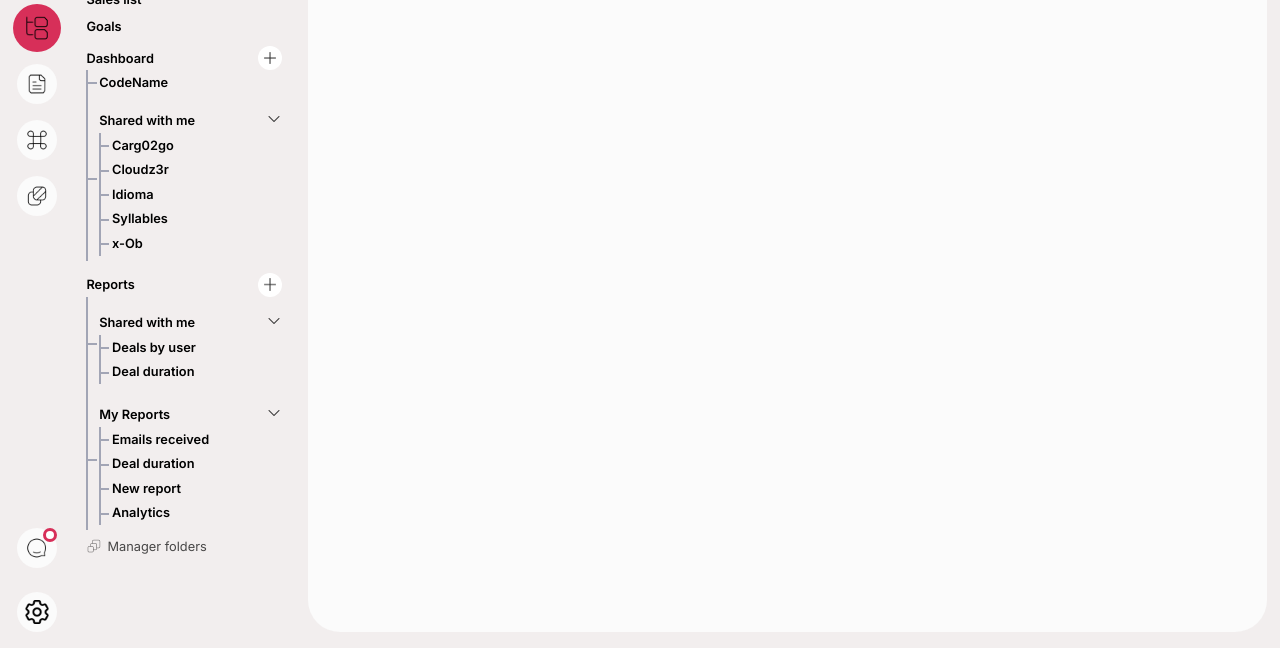
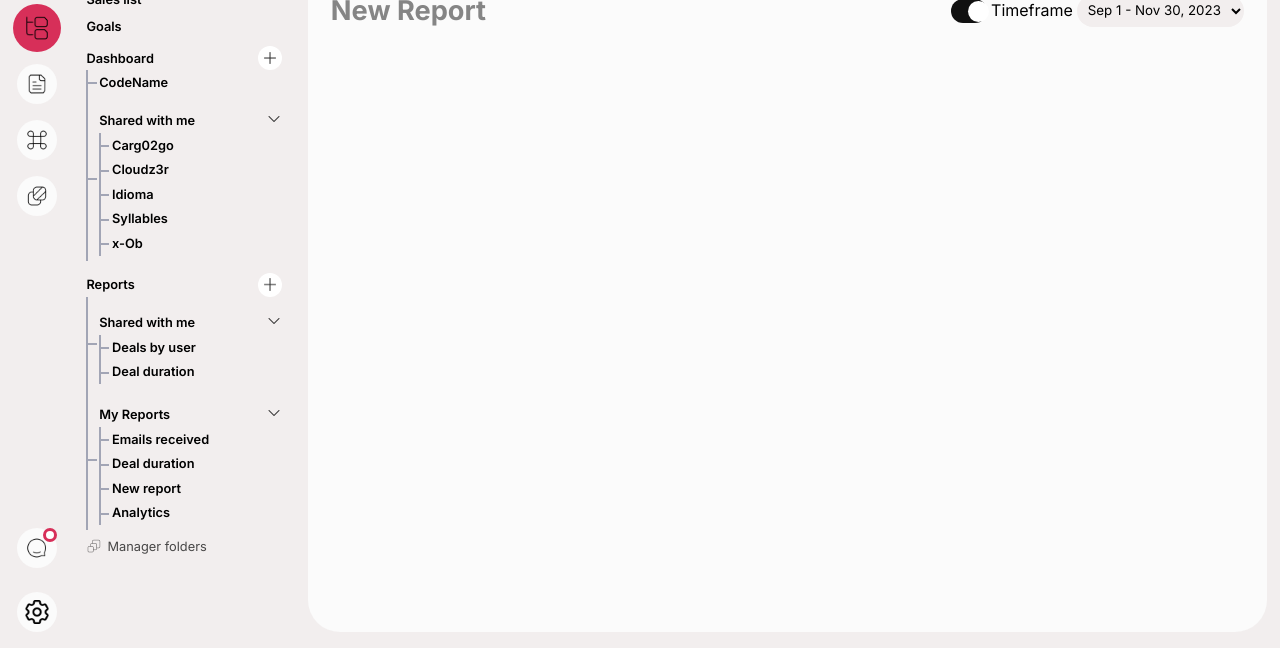
Before and after one commit to code-vedant/Assignment_Acorn_Globus, a plain HTML site: page index.html in a window 1280 px wide. Shown: the part 152-800 px from the top of the page. Drawn offline with Linux system fonts and the light colour scheme.

Commit message:
report data name

```diff
--- a/index.html
+++ b/index.html
@@ -205,7 +205,22 @@
                             </button>
                         </div>
                     </div>
-                    <div></div>
+                    <div class="reports-metadata-section">
+                        <h2 class="report-name">New Report</h2>
+                        <div class="date-range">
+                            <div class="switch">
+                                <input type="checkbox" checked>
+                                <span class="slider"></span>
+                            </div>
+                            <label for="switch">Timeframe</label>
+                            <select name="date-range" class="date-select">
+                                <option value="last-7-days">Sep 1 - Nov 30, 2023</option>
+                            </select>
+                        </div>
+                    </div>
+                    <div class="revenue-section">
+
+                    </div>
                     <div></div>
                     <div></div>
                 </section>
--- a/style.css
+++ b/style.css
@@ -434,11 +434,14 @@ li{
 
 
 .main_section{
-    padding: 3vh 1vw;
+    padding: 3vh 1.8vw;
     height: calc(100% - 7vh);
     overflow-y: auto;
     background-color: var(--bg-main);
     border-radius: 4vh;
+    display: flex;
+    flex-direction: column;
+    gap: 2vh;
 }
 
 .report-header{
@@ -456,7 +459,7 @@ li{
     align-items: center;
     justify-content: space-between;
     gap: 1vw;
-    padding: 0 1vw;
+    padding: 0;
     /* background-color: #f2eeee; */
 }
 
@@ -552,7 +555,7 @@ li{
     align-items: center;
     justify-content: space-between;
     gap: 1vw;
-    padding: 0 1vw;
+    padding: 0;
 }
 
 .action-btn{
@@ -576,61 +579,80 @@ li{
     filter: invert(0);
 }
 
-/* Stats */
-.stats {
-    display: grid;
-    grid-template-columns: repeat(4, 1fr);
-    gap: 20px;
+.reports-metadata-section{
+    width: 100%;
+    height: fit-content;
+    display: flex;
+    justify-content: space-between;
+    align-items: center;
+    /* background-color: turquoise; */
 }
 
-.card {
-    background: var(--white);
-    padding: 20px;
-    border-radius: 16px;
+.reports-metadata-section h2{
+    margin: 0;
+    font-size: 1.7rem;
+    color: var(--dark);
+    opacity: 0.5;
 }
 
-.card.big h1 {
-    font-size: 32px;
+.switch {
+    position: relative;
+    display: inline-block;
+    width: 2.8vw;
+    height: 3vh;
   }
 
-.card.dark {
-    background: var(--dark);
-    color: white;
+  .switch input {
+    opacity: 0;
+    width: 0;
+    height: 0;
   }
 
-.badge {
-    display: inline-block;
-    margin-top: 8px;
-    padding: 4px 10px;
-    border-radius: 999px;
-    font-size: 12px;
+  .slider {
+    position: absolute;
+    cursor: pointer;
+    border-radius: 2vh;
+    top: 0;
+    left: 0;
+    right: 0;
+    bottom: 0;
+    background-color: var(--bg);
+    -webkit-transition: .4s;
+    transition: .4s;
   }
 
-.badge.up {
-    background: #ffe1e8;
-    color: var(--primary);
+  .slider:before {
+    position: absolute;
+    content: "";
+    border-radius: 50%;
+    height: 2.6vh;
+    width: 2.6vh;
+    left: 4%;
+    bottom: 6%;
+    background-color: white;
+    -webkit-transition: .4s;
+    transition: .4s;
   }
 
-/* Table */
-.table-card {
-    margin-top: 30px;
-    background: var(--white);
-    padding: 20px;
-    border-radius: 16px;
+  input:checked + .slider {
+    background-color: var(--dark);
   }
 
-table {
-    width: 100%;
-    border-collapse: collapse;
+  input:focus + .slider {
+    box-shadow: 0 0 1px var(--dark);
   }
 
-th,
-td {
-    padding: 12px 0;
-    text-align: left;
+  input:checked + .slider:before {
+    -webkit-transform: translateX(1.25vw);
+    -ms-transform: translateX(1.25vw);
+    transform: translateX(1.25vw);
   }
 
-th {
-    color: var(--gray);
-    font-weight: 500;
+  .date-select{
+    height: 4vh;
+    border-radius: 2vh;
+    border: none;
+    padding: 0 0.5vw;
+    outline: none;
+    background-color: var(--bg);
   }
```
Also changed, not shown: assets/dashboard.png (added). Lines whose indentation alone changed are shown as unchanged.
